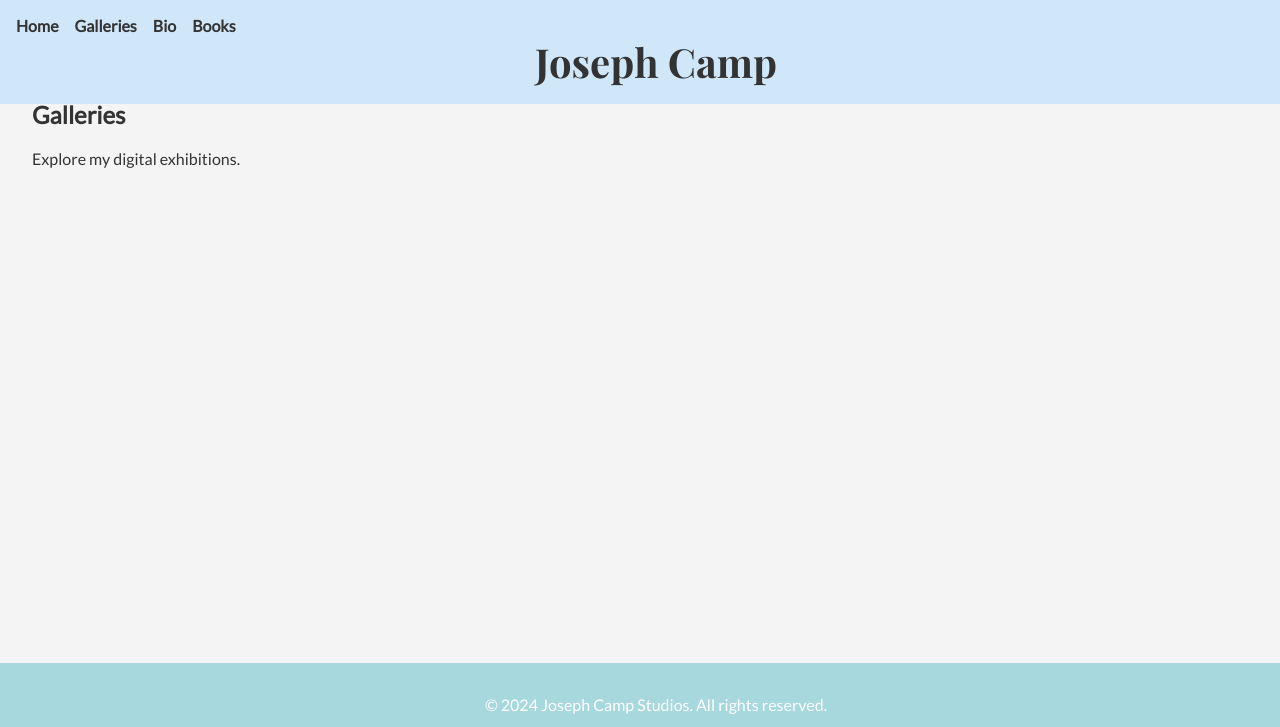
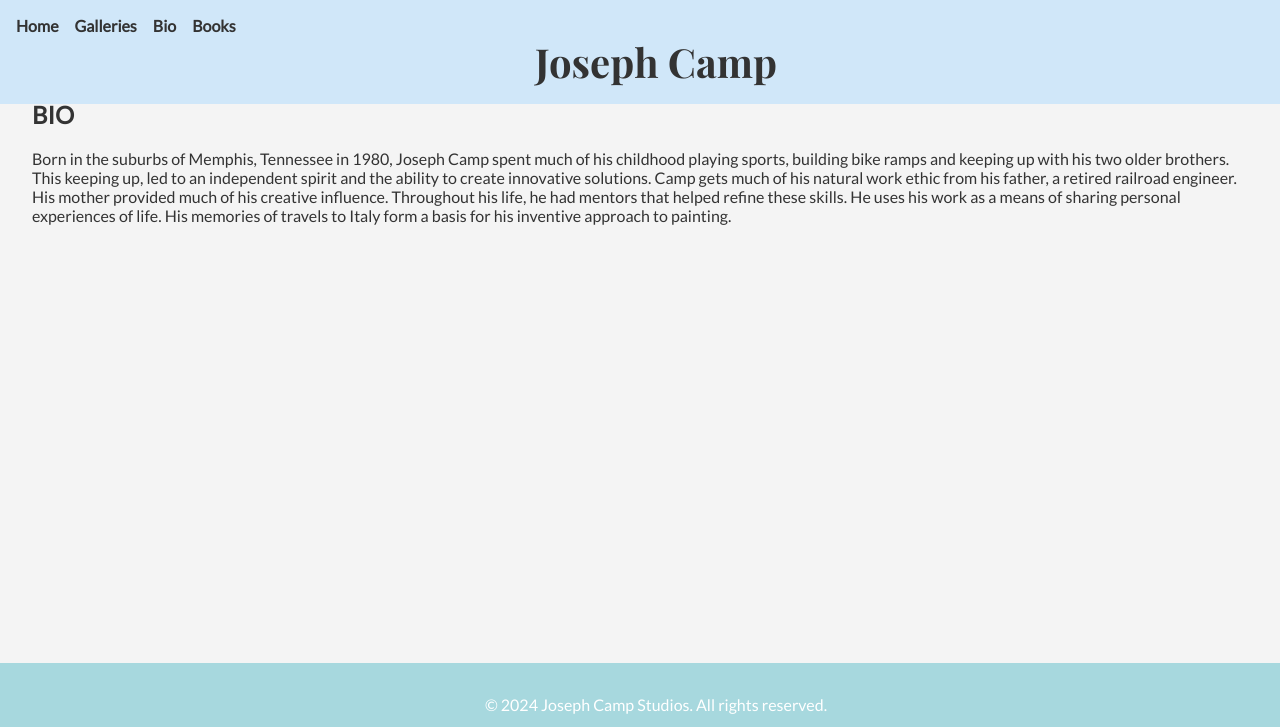
Before and after one commit to listendown/jcstudios, a plain HTML site: page bio.html in a window 1280 px wide. Shown: the top 727 px of the page. Drawn offline with nearby package versions, Linux system fonts and the light colour scheme.

Commit message:
Update bio.html

```diff
--- a/bio.html
+++ b/bio.html
@@ -22,8 +22,8 @@
 
     <main>
         <section>
-            <h2>Galleries</h2>
-            <p>Explore my digital exhibitions.</p>
+            <h2>BIO</h2>
+            <p>Born in the suburbs of Memphis, Tennessee in 1980, Joseph Camp spent much of his childhood playing sports, building bike ramps and keeping up with his two older brothers. This keeping up, led to an independent spirit and the ability to create innovative solutions. Camp gets much of his natural work ethic from his father, a retired railroad engineer. His mother provided much of his creative influence. Throughout his life, he had mentors that helped refine these skills. He uses his work as a means of sharing personal experiences of life. His memories of travels to Italy form a basis for his inventive approach to painting.</p>
             <!-- Gallery content will go here -->
         </section>
     </main>
```
